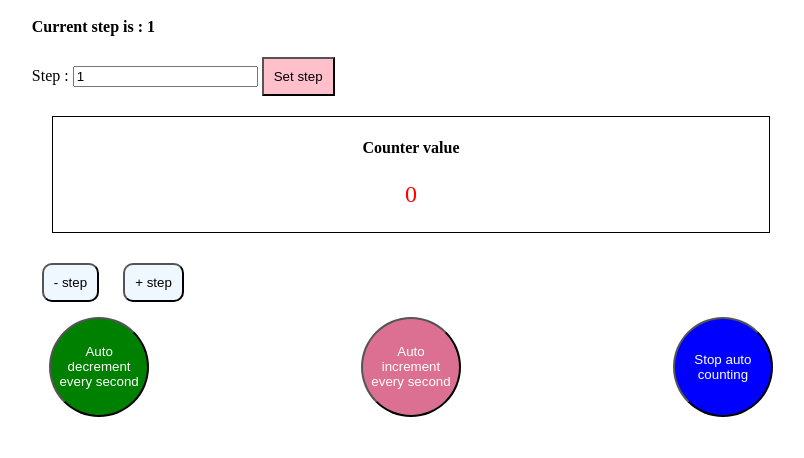
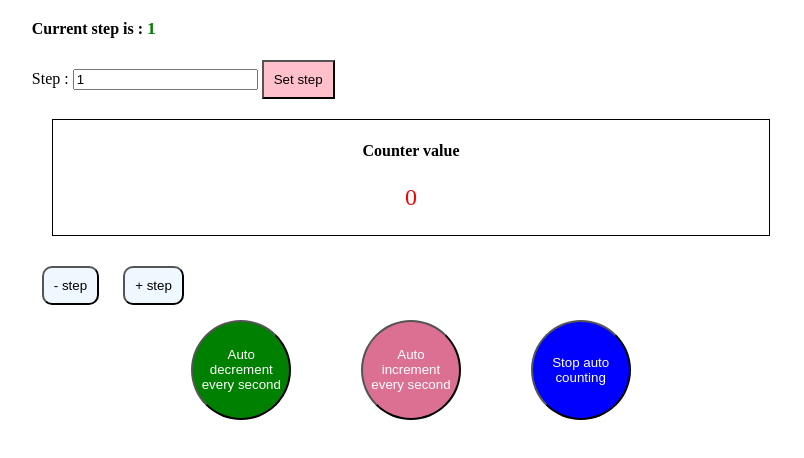
Before and after one commit to FlorenceNway/counter, a website: page index.html in a window 1280 px wide. Shown: the part 50-508 px from the top of the page, without its empty margins (229-1033 px from the left). Drawn offline with Linux system fonts and the light colour scheme.

Commit message:
steps color added

```diff
--- a/style.css
+++ b/style.css
@@ -47,7 +47,7 @@ h1 {
 
 .auto_inc_dec {
     margin: 0 auto;
-    width: 90%;
+    width: 45%;
     display: flex;
     justify-content: space-evenly;
 }
@@ -62,3 +62,8 @@ h1 {
     color: red;
     font-size: 1.5em;
 }
+
+.step_value {
+    color: green;
+    font-size: 1.1em;
+}
```
